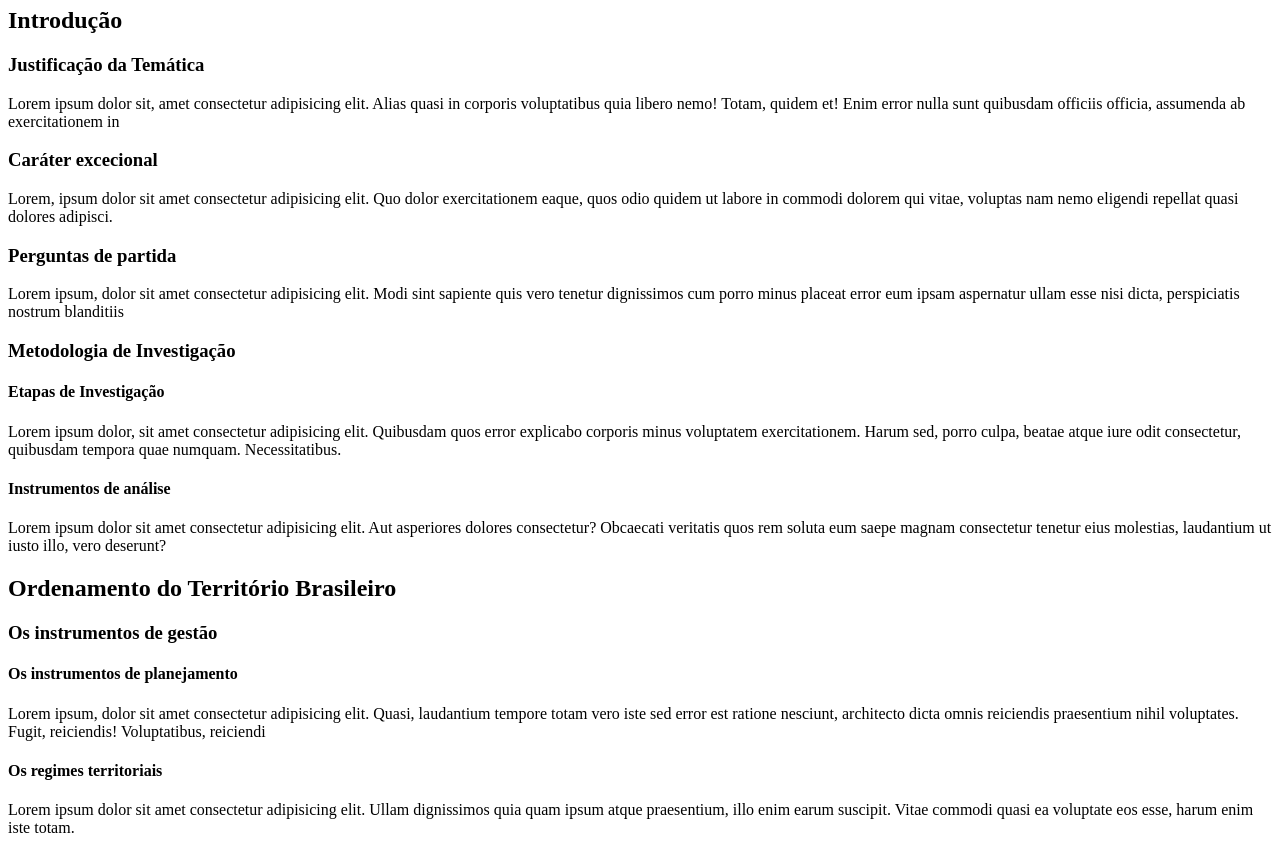
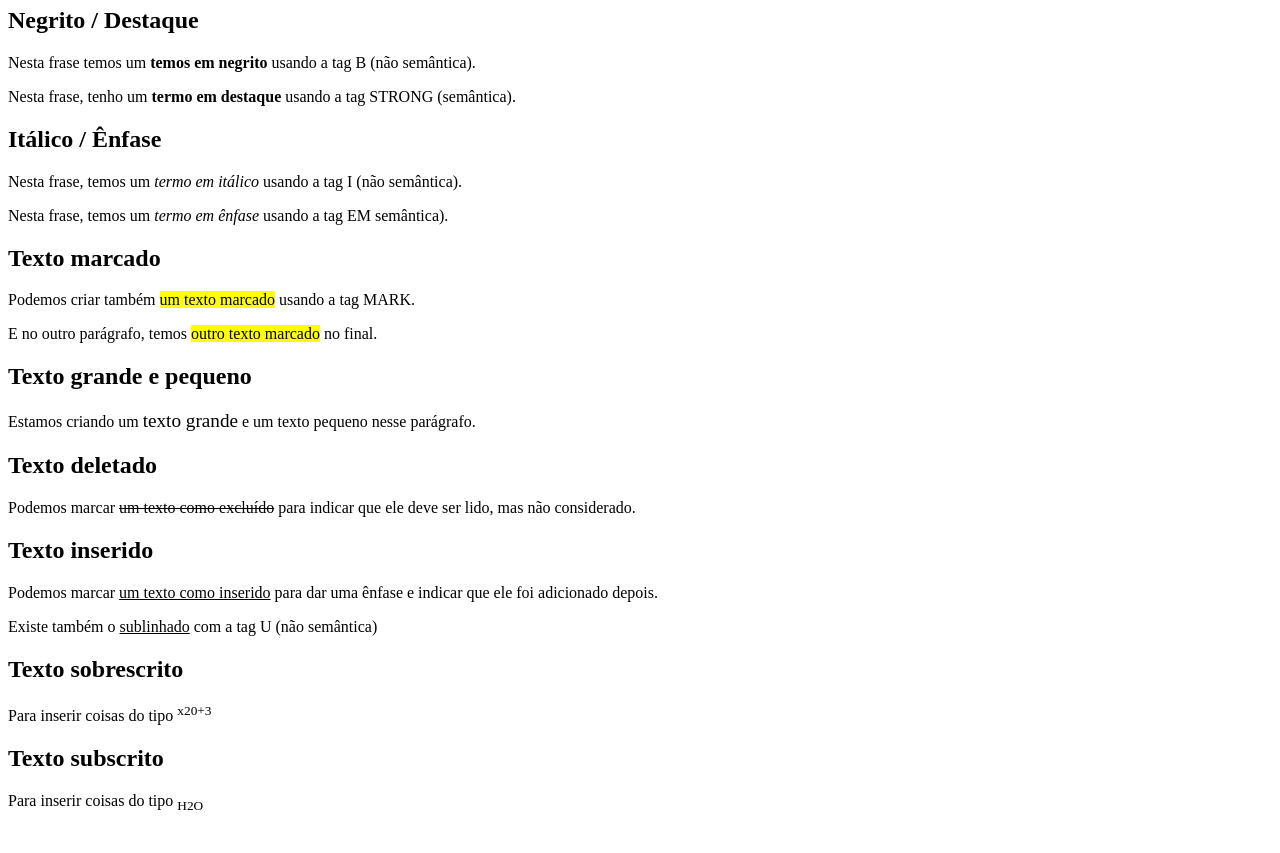
Before and after one commit to daniel29042008/joaofront.end, a plain HTML site: page Exercicio 1/index.html in a window 1280 px wide. Shown: the part 73-926 px from the top of the page. After the commit the page ends 903 px from the top, so only its background shows below. Drawn offline with Linux system fonts and the light colour scheme.

Commit message:
Add files via upload

```diff
--- a/Exercicio 1/index.html
+++ b/Exercicio 1/index.html
@@ -6,23 +6,33 @@
     <title>Document</title>
 </head>
 <body>
-    <H1>Entendendo o Brasil</H1>
-    <H2>Introdução</H2>
-    <h3>Justificação da Temática</h3>
-    <p>Lorem ipsum dolor sit, amet consectetur adipisicing elit. Alias quasi in corporis voluptatibus quia libero nemo! Totam, quidem et! Enim error nulla sunt quibusdam officiis officia, assumenda ab exercitationem in</p>
-    <h3>Caráter excecional</h3>
-    <p> Lorem, ipsum dolor sit amet consectetur adipisicing elit. Quo dolor exercitationem eaque, quos odio quidem ut labore in commodi dolorem qui vitae, voluptas nam nemo eligendi repellat quasi dolores adipisci.</p>
-    <h3>Perguntas de partida</h3>
-    <p>Lorem ipsum, dolor sit amet consectetur adipisicing elit. Modi sint sapiente quis vero tenetur dignissimos cum porro minus placeat error eum ipsam aspernatur ullam esse nisi dicta, perspiciatis nostrum blanditiis</p>
-    <h3>Metodologia de Investigação</h3>
-    <h4>Etapas de Investigação</h4>
-    <p>Lorem ipsum dolor, sit amet consectetur adipisicing elit. Quibusdam quos error explicabo corporis minus voluptatem exercitationem. Harum sed, porro culpa, beatae atque iure odit consectetur, quibusdam tempora quae numquam. Necessitatibus.</p>
-    <h4>Instrumentos de análise</h4>
-    <p>Lorem ipsum dolor sit amet consectetur adipisicing elit. Aut asperiores dolores consectetur? Obcaecati veritatis quos rem soluta eum saepe magnam consectetur tenetur eius molestias, laudantium ut iusto illo, vero deserunt?</p>
-    <h2>Ordenamento do Território Brasileiro</h2>
-    <h3>Os instrumentos de gestão</h3>
-    <h4>Os instrumentos de planejamento</h4>
-    <p>Lorem ipsum, dolor sit amet consectetur adipisicing elit. Quasi, laudantium tempore totam vero iste sed error est ratione nesciunt, architecto dicta omnis reiciendis praesentium nihil voluptates. Fugit, reiciendis! Voluptatibus, reiciendi</p>
-    <h4>Os regimes territoriais</h4>
-    <p>Lorem ipsum dolor sit amet consectetur adipisicing elit. Ullam dignissimos quia quam ipsum atque praesentium, illo enim earum suscipit. Vitae commodi quasi ea voluptate eos esse, harum enim iste totam.</p>
+    <h1>Principais formatações</h1>
+    <h2>Negrito / Destaque</h2>
+    <p>Nesta frase temos um <strong>temos em negrito</strong> usando a tag B (não semântica).</p>
+    <p>Nesta frase,  tenho um<strong> termo em destaque</strong> usando a tag STRONG (semântica).</p>
+
+    <h2>Itálico / Ênfase</h2>
+    <p>Nesta frase, temos um <em>termo em itálico</em> usando a tag I (não semântica).</p>
+    <p>Nesta frase, temos um <em>termo em ênfase</em> usando a tag EM semântica).</p>
+
+    <h2>Texto marcado</h2>
+    <p>Podemos criar também <mark>um texto marcado</mark> usando a tag MARK.</p>
+    <p>E no outro parágrafo, temos <mark> outro texto marcado</mark> no final.</p>
+
+    <h2>Texto grande e pequeno</h2>
+    <p>Estamos criando um <big>texto grande</big> e um <esmal>texto pequeno</esmal> nesse parágrafo.</p>
+
+    <h2>Texto deletado</h2>
+    <p>Podemos marcar <del>um texto como excluído</del> para indicar que ele deve ser lido, mas não considerado.</p>
+
+    <h2>Texto inserido</h2>
+    <p>Podemos marcar <ins>um texto como inserido</ins> para dar uma ênfase e indicar que ele foi adicionado depois.</p>
+    <p>Existe também o <ins>sublinhado</ins> com a tag U (não semântica)</p>
+
+    <h2>Texto sobrescrito</h2>
+    <p>Para inserir coisas do tipo <sup>x20+3</sup></p>
+
+    <h2>Texto subscrito</h2>
+    <p>Para inserir coisas do tipo <sub>H2O</sub></p>
+</body>
 </html>
```
